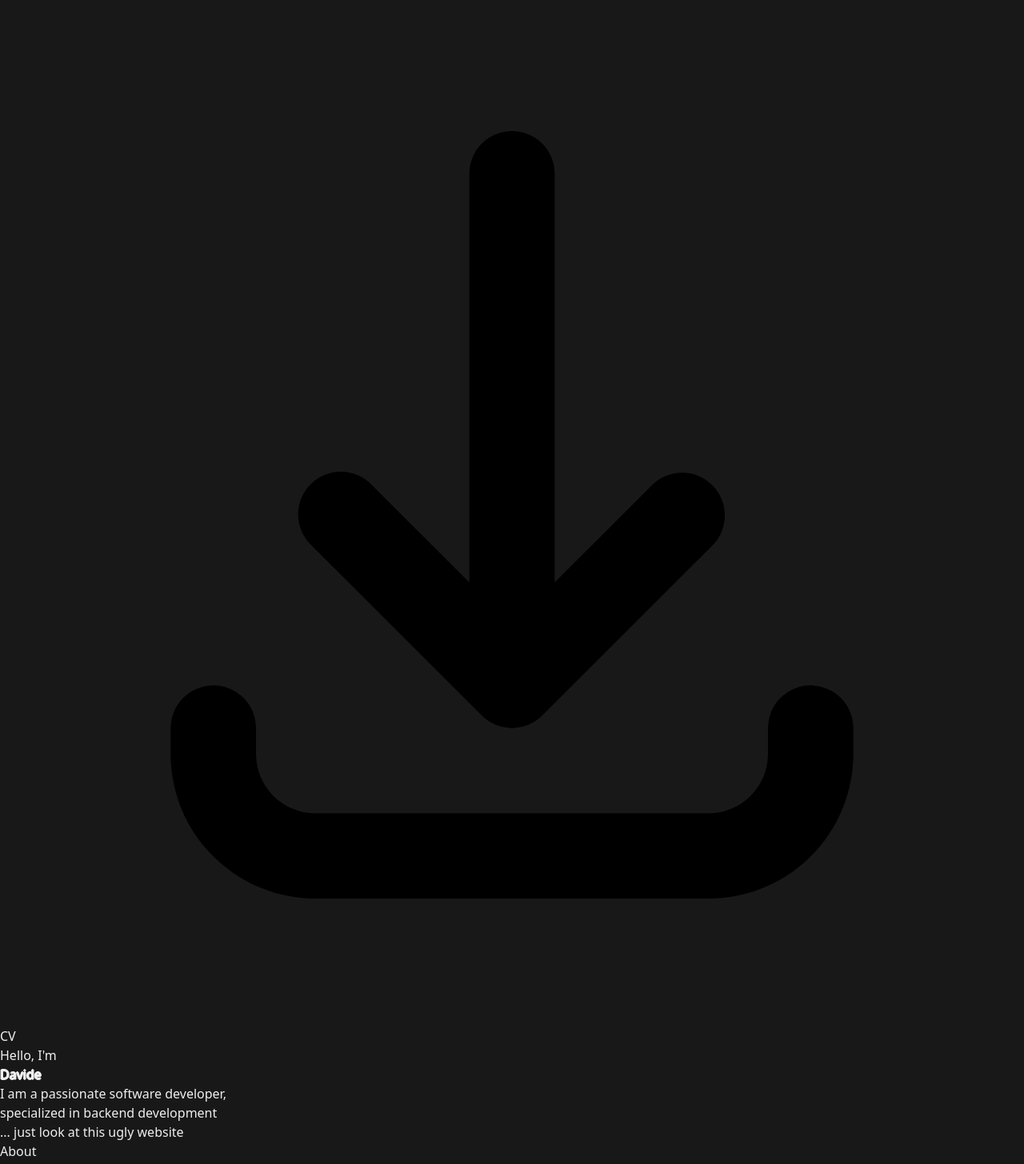
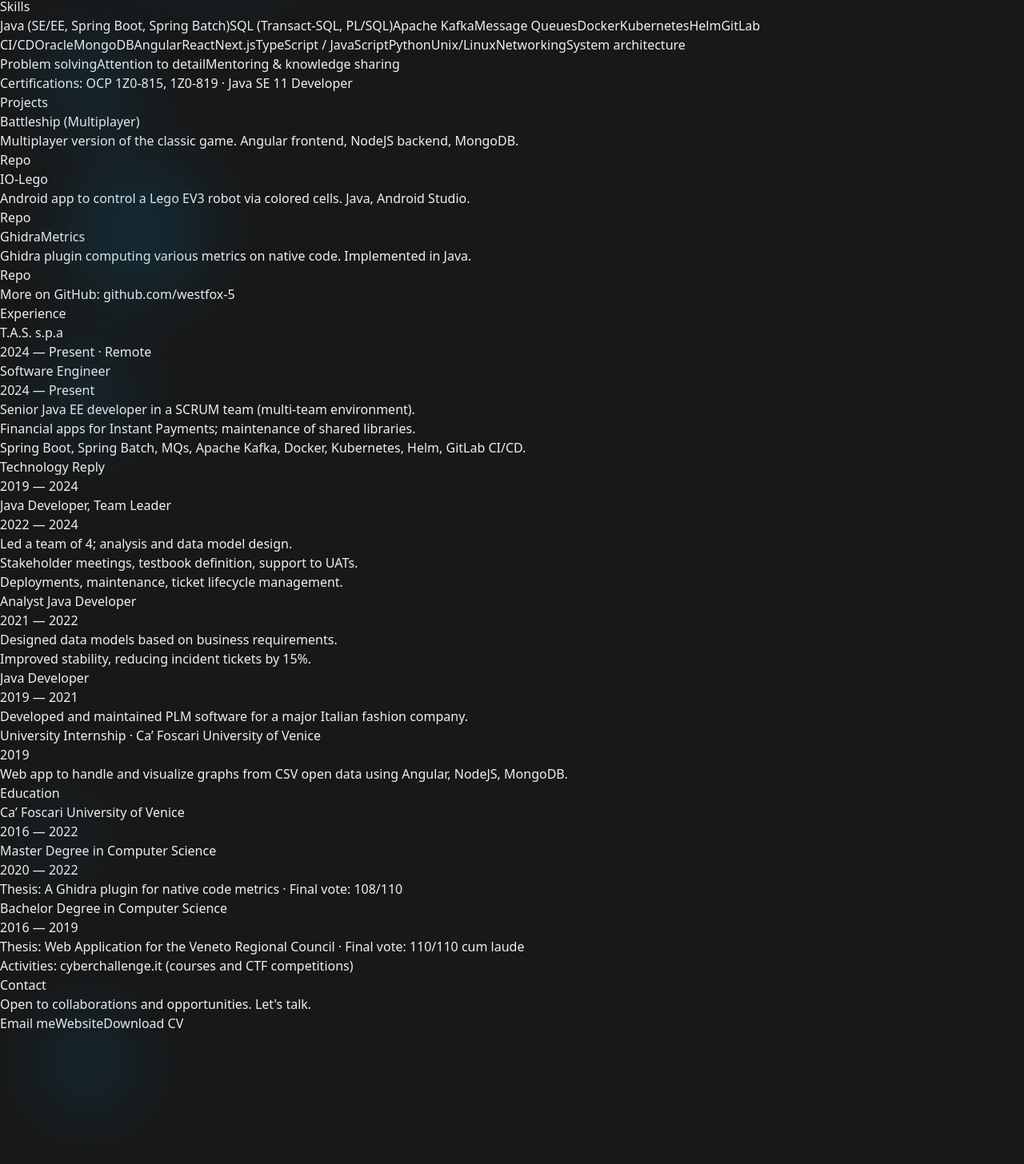
Before and after one commit to westfox-5/davidevolpe.dev, a Next.js app: page / in a window 1280 px wide. Shown: the part 364-1820 px from the top of the page at 80% size. Built offline with nearby package versions, Linux system fonts and the light colour scheme.

Commit message:
Enhance homepage interactivity and visual effects

```diff
--- a/src/app/globals.css
+++ b/src/app/globals.css
@@ -36,6 +36,22 @@
   background: var(--background);
 }
 
+html,
+body {
+  width: 100%;
+  overflow-x: hidden;
+}
+
+html {
+  scroll-behavior: smooth;
+}
+
+@media (prefers-reduced-motion: reduce) {
+  html {
+    scroll-behavior: auto;
+  }
+}
+
 * {
   padding: 0;
   margin: 0;
@@ -58,7 +74,72 @@
   opacity: 0.7; /* Opacità */
 }
 
+/* Animated background bubbles */
+.bubble-sm {
+  width: 140px;
+  height: 140px;
+}
+.bubble-md {
+  width: 220px;
+  height: 220px;
+}
+.bubble-lg {
+  width: 340px;
+  height: 340px;
+}
+.bubble-xl {
+  width: 460px;
+  height: 460px;
+}
+
+.bubble-base {
+  position: absolute;
+  border-radius: 9999px;
+  filter: blur(50px);
+  background: radial-gradient(
+    50% 50% at 50% 50%,
+    color-mix(in hsl, var(--foreground-accent) 90%, transparent),
+    transparent 70%
+  );
+  opacity: 0.55;
+}
+
+@keyframes floaty {
+  0% {
+    transform: translateY(0px) translateX(0px) scale(1);
+  }
+  25% {
+    transform: translateY(-12px) translateX(6px) scale(1.03);
+  }
+  50% {
+    transform: translateY(4px) translateX(-8px) scale(0.98);
+  }
+  75% {
+    transform: translateY(-10px) translateX(4px) scale(1.02);
+  }
+  100% {
+    transform: translateY(0px) translateX(0px) scale(1);
+  }
+}
+
+.float-slow {
+  animation: floaty 16s ease-in-out infinite;
+}
+.float-med {
+  animation: floaty 12s ease-in-out infinite;
+}
+.float-fast {
+  animation: floaty 9s ease-in-out infinite;
+}
+
 .text-outline {
   text-shadow: 1px 0 0 var(--foreground), 0 1px 0 var(--foreground),
     -1px 0 0 var(--foreground), 0 -1px 0 var(--foreground);
 }
+
+/* Glass background helper (for navbar, etc.) */
+.bg-glass {
+  backdrop-filter: blur(10px);
+  -webkit-backdrop-filter: blur(10px);
+  background-color: color-mix(in hsl, var(--background) 60%, transparent);
+}
--- a/src/app/page.tsx
+++ b/src/app/page.tsx
@@ -1,107 +1,89 @@
 "use client"
 
 import { motion } from "framer-motion";
-import { useEffect, useRef, useState } from "react";
+import { useEffect, useState } from "react";
 
 const Home = () => {
-  const [targetPosition, setTargetPosition] = useState({ x: 0, y: 0 });
-  const motionRef = useRef<HTMLDivElement | null>(null);
-  const cvRef = useRef<HTMLDivElement | null>(null);
-  const nameRef = useRef<HTMLSpanElement | null>(null);
-  const backendRef = useRef<HTMLSpanElement | null>(null);
+  // Initial focus animation removed; no scaling state needed currently
+  const [mouse, setMouse] = useState({ x: 0, y: 0 });
+  const [isNavHidden, setIsNavHidden] = useState(false);
+  const [lastScrollY, setLastScrollY] = useState(0);
 
-  const [scaleX, setScaleX] = useState(1); // Default scale
-  const [scaleY, setScaleY] = useState(1); // Default scale
-
-  const updateTargetPosition = (ref: React.RefObject<HTMLElement>) => {
-    if (ref.current) {
-      const rect = ref.current.getBoundingClientRect();
-      setTargetPosition({
-        x: rect.left + rect.width / 2, // X centrata
-        y: rect.top + rect.height / 2, // Y centrata
-      });
-    }
+  const getParallaxStyle = (factorX: number, factorY: number) => {
+    const { innerWidth, innerHeight } = window;
+    const normX = (mouse.x / innerWidth) * 2 - 1; // -1 .. 1
+    const normY = (mouse.y / innerHeight) * 2 - 1; // -1 .. 1
+    const translateX = normX * factorX;
+    const translateY = normY * factorY;
+    return {
+      transform: `translate3d(${translateX}px, ${translateY}px, 0)`
+    } as React.CSSProperties;
   };
 
   useEffect(() => {
-    // Aggiorna la posizione iniziale al caricamento
-    updateTargetPosition(nameRef);
-    setScaleX(1.3);
-
-    // Dopo 2 secondi aggiorna la posizione su "backendRef"
-    setTimeout(() => {
-      updateTargetPosition(backendRef);
-      setScaleX(2.3);
-      setScaleY(0.8);
-
-      // Dopo altri 2 secondi aggiorna la posizione su "cvRef"
-      setTimeout(() => {
-        updateTargetPosition(cvRef);
-        setScaleX(0.5);
-        setScaleY(0.5);
-
-        // Dopo altri 2 secondi torna alla posizione iniziale
-        setTimeout(() => {
-          if (motionRef.current) {
-            motionRef.current.style.transition = "opacity 2s ease-out";
-            motionRef.current.style.opacity = "0";
-            setTimeout(() => {
-              motionRef.current?.remove();
-            }, 2500);
-          }
-        }, 3000);
-
-      }, 4000);
-    }, 3000);
-
-    // Aggiungi un event listener per ridimensionamento della finestra
-    const handleResize = () => updateTargetPosition(cvRef);
-    window.addEventListener("resize", handleResize);
-
+    const handleMouseMove = (e: MouseEvent) => {
+      setMouse({ x: e.clientX, y: e.clientY });
+    };
+    window.addEventListener("mousemove", handleMouseMove);
     return () => {
-      window.removeEventListener("resize", handleResize);
+      window.removeEventListener("mousemove", handleMouseMove);
     };
   }, []);
 
+  useEffect(() => {
+    const onScroll = () => {
+      const currentY = window.scrollY;
+      const threshold = 80; // show navbar near top
+      const delta = 5; // minimal movement to toggle
+
+      if (currentY <= threshold) {
+        setIsNavHidden(false);
+      } else if (currentY > lastScrollY + delta) {
+        setIsNavHidden(true);
+      } else if (currentY < lastScrollY - delta) {
+        setIsNavHidden(false);
+      }
+
+      setLastScrollY(currentY);
+    };
+
+    window.addEventListener("scroll", onScroll, { passive: true });
+    return () => window.removeEventListener("scroll", onScroll);
+  }, [lastScrollY]);
+
   return (
     <div>
-      <motion.div
-        ref={motionRef}
-        className="blur-bubble
-          fixed
-          left-0
-          top-0
-          w-screen
-          h-screen
-          z-10"
-        initial={{
-          x: targetPosition.x - 100, // Offset per centrare il cerchio
-          y: targetPosition.y - 100, // Offset per centrare il cerchio
-          scaleX: 1,
-          scaleY: 1,
-        }}
-        animate={{
-          x: targetPosition.x - 100, // Offset per centrare il cerchio
-          y: targetPosition.y - 100, // Offset per centrare il cerchio
-          scaleX: scaleX,
-          scaleY: scaleY,
-        }}
-        transition={{
-          duration: 4, // Durata totale di una transizione
-          ease: "easeInOut", // Tipo di transizione
-          times: [0, 0.5, 1], // Tempi per le diverse scale
-        }}
-      ></motion.div>
+      {/* Fixed animated background layer */}
+      <div className="pointer-events-none fixed inset-0 -z-10 overflow-hidden">
+        <div style={getParallaxStyle(24, 20)}>
+          <div className="bubble-base bubble-xl float-med" style={{ top: "10%", left: "5%" }} />
+        </div>
+        <div style={getParallaxStyle(-20, 24)}>
+          <div className="bubble-base bubble-lg float-med" style={{ top: "35%", right: "10%" }} />
+        </div>
+        <div style={getParallaxStyle(16, -20)}>
+          <div className="bubble-base bubble-md float-med" style={{ bottom: "15%", left: "20%" }} />
+        </div>
+        <div style={getParallaxStyle(-12, 16)}>
+          <div className="bubble-base bubble-sm float-med" style={{ bottom: "5%", right: "20%" }} />
+        </div>
+        <div style={getParallaxStyle(28, -12)}>
+          <div className="bubble-base bubble-lg float-med" style={{ top: "70%", left: "55%" }} />
+        </div>
+      </div>
+      {/* Removed initial focus bubble animation */}
 
-      <nav className="sticky top-0 backdrop-blur
+      <nav className={`fixed top-0 left-0 right-0 z-50 bg-glass transition-transform duration-300 will-change-transform ${isNavHidden ? "-translate-y-full" : "translate-y-0"
+        }`
+        + `
         after:block
         after:absolute
         after:bg-[var(--foreground-accent)]
         after:rounded-lg
         after:h-1
         after:w-full
-        after:content-[' ']">
-        <div className="max-w-screen-xl flex items-center justify-between p-4">
+        after:content-[' ']`}>
+        <div className="max-w-screen-xl mx-auto flex items-center justify-between p-4">
           <a href="#home" className="flex items-center space-x-3 rtl:space-x-reverse">
             <span
               className="self-center text-3xl lg:text-4xl font-semibold whitespace-nowrap dark:text-white"
@@ -131,45 +113,27 @@
               <li>
                 <a href="#contact" className="block py-2 md:p-0">Contact</a>
               </li>
-              <li>
-                <a href="/files/cv_en.pdf" target="_blank" rel="noopener noreferrer" className="block py-2 md:p-0">
-                  <span
-                    ref={cvRef}
-                  >
-                    <svg viewBox="0 0 24 24" xmlns="http://www.w3.org/2000/svg" className="inline fill-current w-6 mr-2">
-                      <g id="SVGRepo_bgCarrier" strokeWidth="0"></g>
-                      <g id="SVGRepo_tracerCarrier" strokeLinecap="round" strokeLinejoin="round"></g>
-                      <g id="SVGRepo_iconCarrier">
-                        <path d="M12 3a1 1 0 0 1 1 1v9.586l2.293-2.293a1 1 0 0 1 1.414 1.414l-4 4a1 1 0 0 1-1.414 0l-4-4a1 1 0 1 1 1.414-1.414L11 13.586V4a1 1 0 0 1 1-1Z"></path>
-                        <path d="M6 17a1 1 0 1 0-2 0v.6C4 19.482 5.518 21 7.4 21h9.2c1.882 0 3.4-1.518 3.4-3.4V17a1 1 0 1 0-2 0v.6c0 .778-.622 1.4-1.4 1.4H7.4c-.778 0-1.4-.622-1.4-1.4V17Z"></path>
-                      </g>
-                    </svg>
-                    CV
-                  </span>
-                </a>
-              </li>
+
             </ul>
           </div>
         </div>
       </nav>
 
+      {/* Spacer to offset fixed navbar height */}
+      <div className="h-16" />
+
       <div id="home" className="flex items-center justify-center scroll-mt-16">
-        <div className="flex flex-col gap-8 pl-10 py-10">
+        <div className="flex flex-col gap-8 pl-10 py-10 mt-16">
           <div className="font-extrabold text-5xl lg:text-8xl">
             Hello, I&apos;m <br />
-            <span
-              ref={nameRef} // Set nameRef to this span
-              className="text-[var(--background)] text-outline"
-            >
+            <span className="text-[var(--background)] text-outline">
               Davide
             </span>
           </div>
           <div className="text-3xl lg:text-6xl">
             I am a passionate software developer,
             <br /> specialized in{" "}
-            <span
-              ref={backendRef} // Set backendRef to this span
-            >
+            <span>
               backend
             </span>
             {" "}development
@@ -181,6 +145,15 @@
 
       {/* About */}
       <section id="about" className="max-w-screen-xl mx-auto px-6 py-16 scroll-mt-16">
+        <motion.div
+          initial={{ opacity: 0, scale: 0.9 }}
+          whileInView={{ opacity: 1, scale: 1 }}
+          viewport={{ once: true, amount: 0.4 }}
+          transition={{ duration: 0.6, ease: "easeOut" }}
+          className="pointer-events-none absolute -z-10 w-full"
+        >
+          <div className="bubble-base bubble-lg" style={{ top: "-60px", left: "-40px" }} />
+        </motion.div>
         <h2 className="text-3xl lg:text-5xl font-bold mb-6">About</h2>
         <p className="text-lg lg:text-2xl leading-relaxed">
           Software Engineer with strong expertise in backend systems and team leadership.
@@ -190,7 +163,17 @@
       </section>
 
       {/* Skills */}
-      <section id="skills" className="max-w-screen-xl mx-auto px-6 py-16 scroll-mt-16">
+      <section id="skills" className="max-w-screen-xl mx-auto px-6 py-16 scroll-mt-16 relative">
+        <motion.div
+          initial={{ opacity: 0, y: 20 }}
+          whileInView={{ opacity: 0.65, y: 0 }}
+          viewport={{ once: true, amount: 0.4 }}
+          transition={{ duration: 0.6, ease: "easeOut" }}
+          className="pointer-events-none absolute -z-10"
+          style={{ top: -40, right: -30 }}
+        >
+          <div className="bubble-base bubble-md" />
+        </motion.div>
         <h2 className="text-3xl lg:text-5xl font-bold mb-6">Skills</h2>
         <div className="flex flex-wrap gap-3 text-base lg:text-xl">
           {[
@@ -231,7 +214,17 @@
       </section>
 
       {/* Projects */}
-      <section id="projects" className="max-w-screen-xl mx-auto px-6 py-16 scroll-mt-16">
+      <section id="projects" className="max-w-screen-xl mx-auto px-6 py-16 scroll-mt-16 relative">
+        <motion.div
+          initial={{ opacity: 0, scale: 0.9 }}
+          whileInView={{ opacity: 0.6, scale: 1 }}
+          viewport={{ once: true, amount: 0.3 }}
+          transition={{ duration: 0.6, ease: "easeOut" }}
+          className="pointer-events-none absolute -z-10"
+          style={{ bottom: -80, left: -60 }}
+        >
+          <div className="bubble-base bubble-lg" />
+        </motion.div>
         <h2 className="text-3xl lg:text-5xl font-bold mb-6">Projects</h2>
         <div className="grid grid-cols-1 md:grid-cols-2 gap-6">
           <div className="rounded-xl border border-[var(--foreground-accent)] p-6">
@@ -262,7 +255,17 @@
       </section>
 
       {/* Experience */}
-      <section id="experience" className="max-w-screen-xl mx-auto px-6 py-16 scroll-mt-16">
+      <section id="experience" className="max-w-screen-xl mx-auto px-6 py-16 scroll-mt-16 relative">
+        <motion.div
+          initial={{ opacity: 0, y: -20 }}
+          whileInView={{ opacity: 0.6, y: 0 }}
+          viewport={{ once: true, amount: 0.3 }}
+          transition={{ duration: 0.6, ease: "easeOut" }}
+          className="pointer-events-none absolute -z-10"
+          style={{ top: -60, right: -50 }}
+        >
+          <div className="bubble-base bubble-md" />
+        </motion.div>
         <h2 className="text-3xl lg:text-5xl font-bold mb-6">Experience</h2>
         <div className="space-y-6">
           <div className="rounded-xl border border-[var(--foreground-accent)] p-6">
@@ -335,7 +338,17 @@
       </section>
 
       {/* Education */}
-      <section id="education" className="max-w-screen-xl mx-auto px-6 py-16 scroll-mt-16">
+      <section id="education" className="max-w-screen-xl mx-auto px-6 py-16 scroll-mt-16 relative">
+        <motion.div
+          initial={{ opacity: 0, scale: 0.95 }}
+          whileInView={{ opacity: 0.6, scale: 1 }}
+          viewport={{ once: true, amount: 0.3 }}
+          transition={{ duration: 0.6, ease: "easeOut" }}
+          className="pointer-events-none absolute -z-10"
+          style={{ bottom: -60, right: -40 }}
+        >
+          <div className="bubble-base bubble-sm" />
+        </motion.div>
         <h2 className="text-3xl lg:text-5xl font-bold mb-6">Education</h2>
         <div className="rounded-xl border border-[var(--foreground-accent)] p-6">
           <div className="flex items-baseline justify-between">
@@ -363,7 +376,17 @@
       </section>
 
       {/* Contact */}
-      <section id="contact" className="max-w-screen-xl mx-auto px-6 py-16 scroll-mt-16">
+      <section id="contact" className="max-w-screen-xl mx-auto px-6 py-16 scroll-mt-16 relative">
+        <motion.div
+          initial={{ opacity: 0, y: 20 }}
+          whileInView={{ opacity: 0.65, y: 0 }}
+          viewport={{ once: true, amount: 0.3 }}
+          transition={{ duration: 0.6, ease: "easeOut" }}
+          className="pointer-events-none absolute -z-10"
+          style={{ top: -40, left: -30 }}
+        >
+          <div className="bubble-base bubble-md" />
+        </motion.div>
         <h2 className="text-3xl lg:text-5xl font-bold mb-6">Contact</h2>
         <p className="text-lg lg:text-2xl">Open to collaborations and opportunities. Let&apos;s talk.</p>
         <div className="mt-6 flex flex-wrap gap-4 items-center">
```
